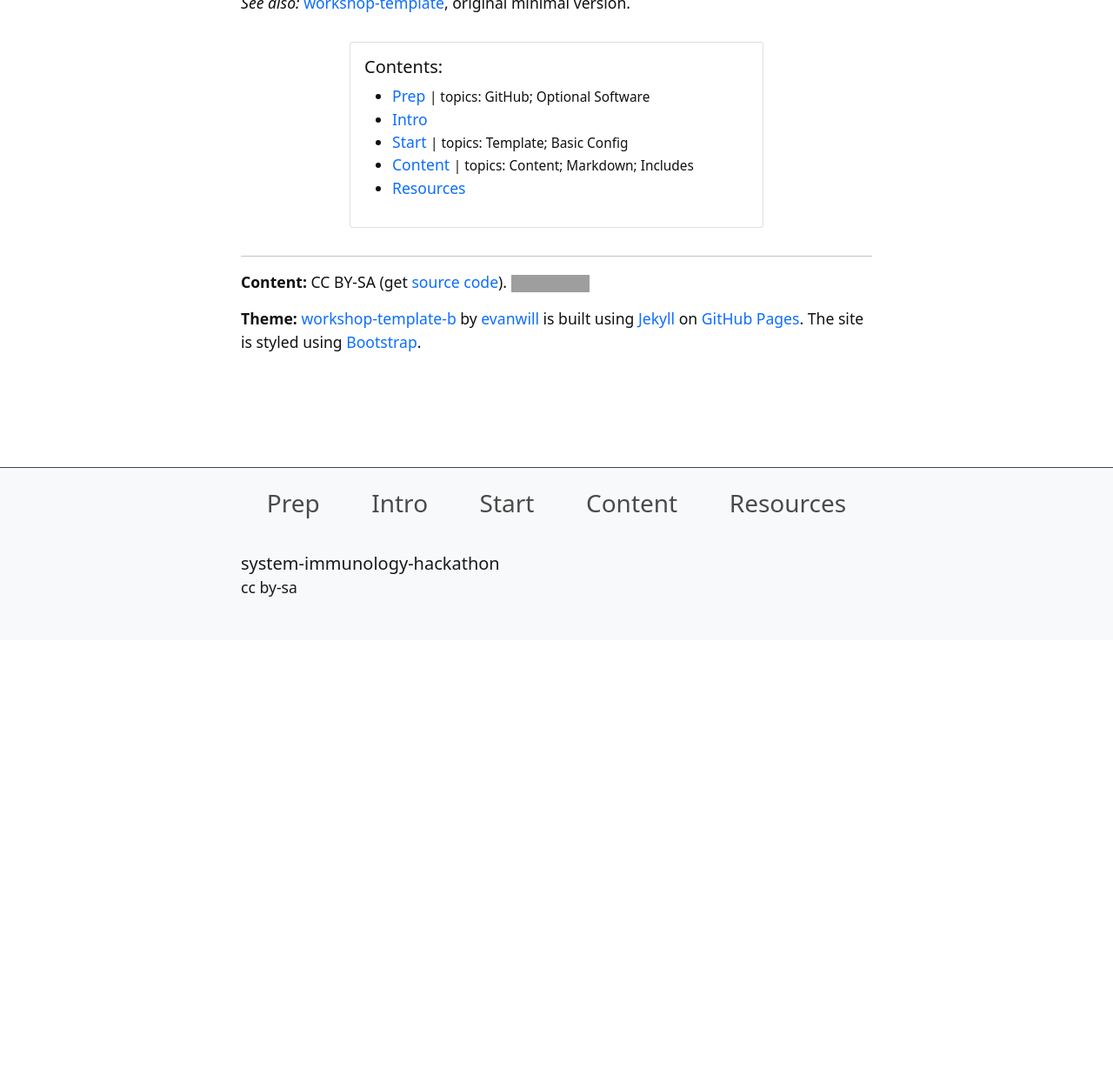
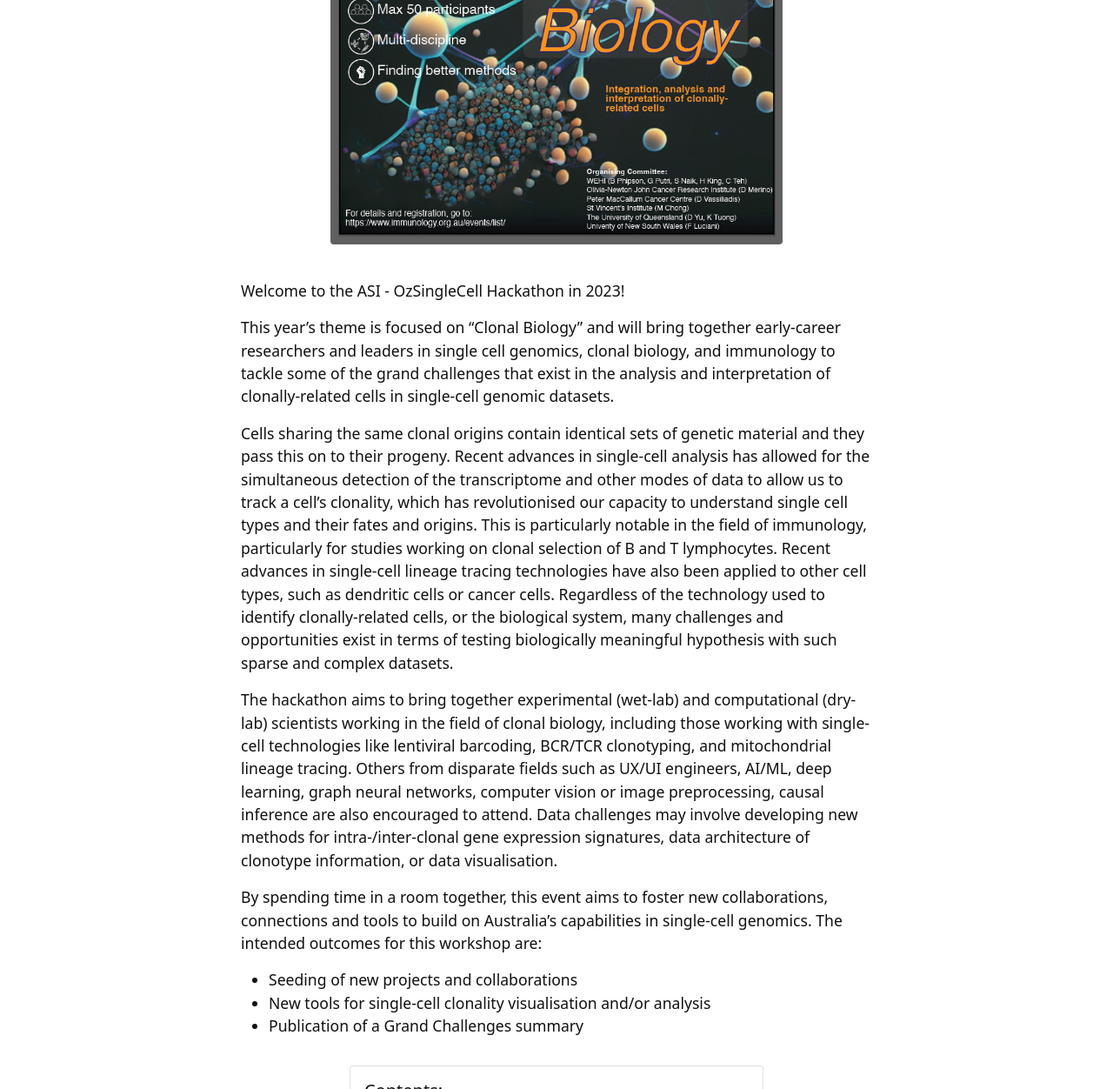
Before and after one commit to 2023-asi-ozsinglecell-hackathon/system-immunology-hackathon, a Jekyll site: the page built from index.md, in a window 1280 px wide and 1400 px high, scrolled down 664 px, cut to the strip 0-1252 px from the top of the window. Shown: the whole strip at 87% size. Built offline with Jekyll 4.4.1, drawn with Linux system fonts in a browser that asks for light colours; some of the changed text lies outside the part shown; grey boxes are pictures that could not be loaded.

Commit message:
first commit for home page

```diff
--- a/index.md
+++ b/index.md
@@ -3,19 +3,30 @@ title: Home
 layout: page
 ---
 
-# Bootstrap Workshop Template!
+# ASI Systems Immunology x OzSingleCell Hackathon 2023
 
-{% include figure.html img="uidaho-workshop.jpg" alt="intro image here" caption="Library workshop" width="75%" %}
+{% include figure.html img="flyer.png" alt="Hackathon Flyer" width="75%" %}
 
-A minimal Jekyll theme with Bootstrap for creating workshop websites.
+Welcome to the ASI - OzSingleCell Hackathon in 2023!
 
-*Add your workshop abstract here!*
+This year's theme is focused on "Clonal Biology" and will bring together early-career researchers and leaders in single cell genomics, clonal biology, and immunology to tackle some of the grand challenges that exist in the analysis and interpretation of clonally-related cells in single-cell genomic datasets.
 
-Learn how to create a super quick easy website for a workshop by writing a few markdown files!
-Host it for free on GitHub with gh-pages, and share!
-Fun!
+Cells sharing the same clonal origins contain identical sets of genetic material and they pass this on to their progeny.
+Recent advances in single-cell analysis has allowed for the simultaneous detection of the transcriptome and other modes of data to allow us to track a cell's clonality, which has revolutionised our capacity to understand single cell types and their fates and origins.
+This is particularly notable in the field of immunology, particularly for studies working on clonal selection of B and T lymphocytes.
+Recent advances in single-cell lineage tracing technologies have also been applied to other cell types, such as dendritic cells or cancer cells.
+Regardless of the technology used to identify clonally-related cells, or the biological system, many challenges and opportunities exist in terms of testing biologically meaningful hypothesis with such sparse and complex datasets.
 
-*See also:* [workshop-template](https://evanwill.github.io/workshop-template/), original minimal version.
+The hackathon aims to bring together experimental (wet-lab) and computational (dry-lab) scientists working in the field of clonal biology, including those working with single-cell technologies like lentiviral barcoding, BCR/TCR clonotyping, and mitochondrial lineage tracing.
+Others from disparate fields such as UX/UI engineers, AI/ML, deep learning, graph neural networks, computer vision or image preprocessing, causal inference are also encouraged to attend.
+Data challenges may involve developing new methods for intra-/inter-clonal gene expression signatures, data architecture of clonotype information, or data visualisation.
+
+By spending time in a room together, this event aims to foster new collaborations, connections and tools to build on Australia's capabilities in single-cell genomics. The intended outcomes for this workshop are:
+
+* Seeding of new projects and collaborations
+* New tools for single-cell clonality visualisation and/or analysis
+* Publication of a Grand Challenges summary
+
 
 {% include toc.html %}
 
```
Also changed, not shown: images/flyer.png (added), images/uidaho-workshop.jpg (deleted).
